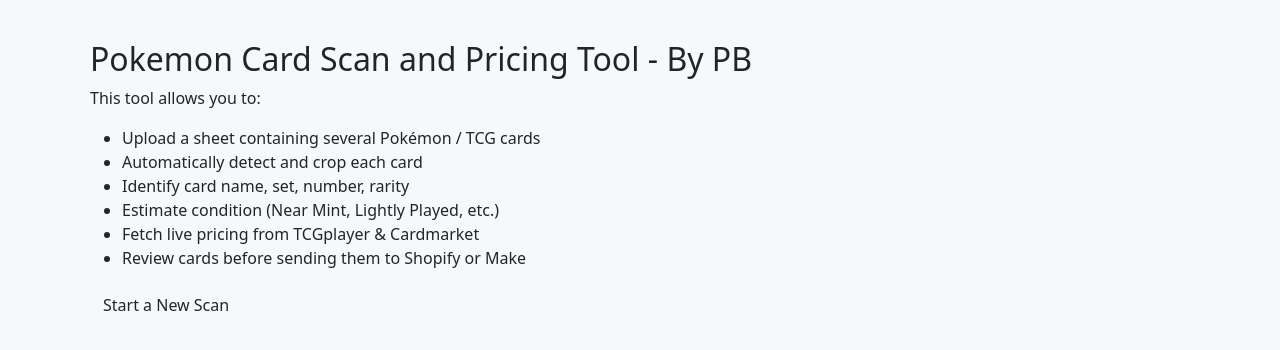
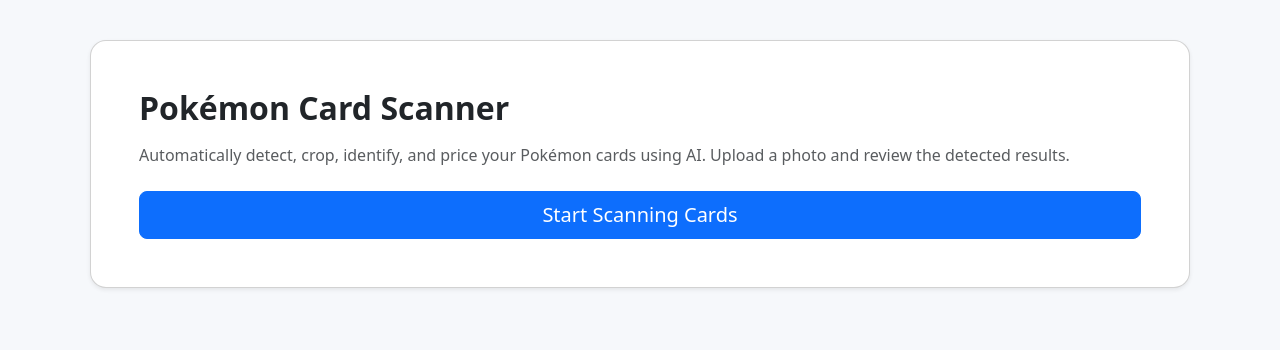
Before and after one commit to pbalfe2/pokemon-card-splitter, a Flask app: page / in a window 1280 px wide. Shown: the top 350 px of the page. Run offline with Flask 3, Linux system fonts and the light colour scheme.

Commit message:
Review Page UI fixes

```diff
--- a/templates/home.html
+++ b/templates/home.html
@@ -1,17 +1,16 @@
 {% extends "layout.html" %}
+{% block content %}
 
-{% block content %}
-<h2>Pokemon Card Scan and Pricing Tool - By PB</h2>
+<div class="card p-5 shadow-sm" style="border-radius:16px;">
+    <h2 class="fw-bold mb-3">Pokémon Card Scanner</h2>
+    <p class="text-muted mb-4">
+        Automatically detect, crop, identify, and price your Pokémon cards using AI.
+        Upload a photo and review the detected results.
+    </p>
 
-<p>This tool allows you to:</p>
-<ul>
-    <li>Upload a sheet containing several Pokémon / TCG cards</li>
-    <li>Automatically detect and crop each card</li>
-    <li>Identify card name, set, number, rarity</li>
-    <li>Estimate condition (Near Mint, Lightly Played, etc.)</li>
-    <li>Fetch live pricing from TCGplayer & Cardmarket</li>
-    <li>Review cards before sending them to Shopify or Make</li>
-</ul>
+    <a href="/upload" class="btn btn-primary btn-lg px-4">
+        Start Scanning Cards
+    </a>
+</div>
 
-<a class="btn" href="/upload">Start a New Scan</a>
 {% endblock %}
```
Also changed, not shown: templates/upload.html (+48 -8 lines).
